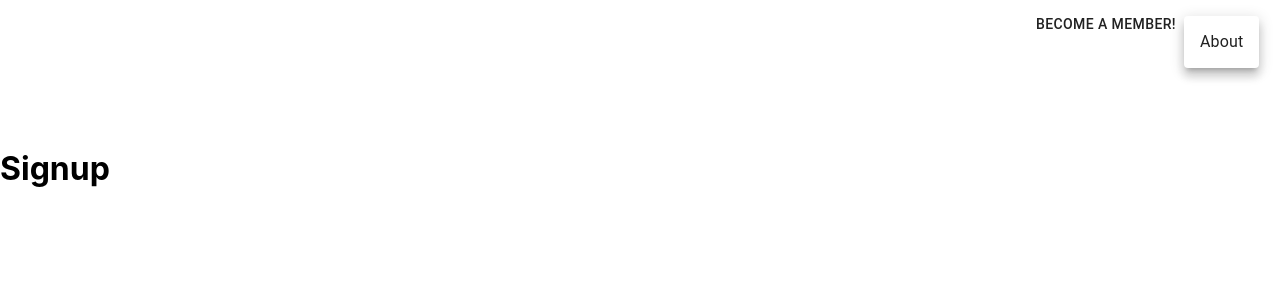
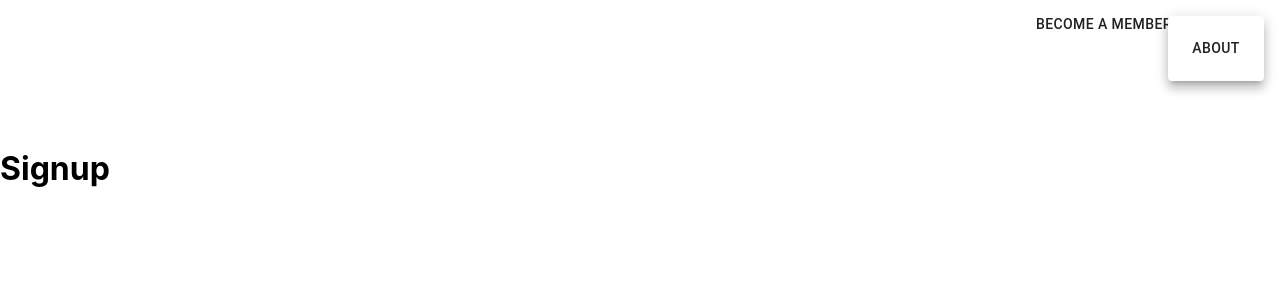
Before and after one commit to olbruket/website, a React (Create React App) app: page /signup in a window 1280 px wide. Both pictures are taken after a click on the button "More". Shown: the top 300 px of the page. Built offline with nearby package versions, Linux system fonts and the light colour scheme.

Commit message:
Added link to about page

```diff
--- a/src/components/Menu.js
+++ b/src/components/Menu.js
@@ -3,6 +3,8 @@ import IconButton from '@material-ui/core/IconButton';
 import Menu from '@material-ui/core/Menu';
 import MenuItem from '@material-ui/core/MenuItem';
 import MoreVertIcon from '@material-ui/icons/MoreVert';
+import { Button } from '@material-ui/core';
+import { NavLink } from 'react-router-dom';
 
 const LongMenu = () => {
   const [anchorEl, setAnchorEl] = React.useState(null);
@@ -32,7 +34,14 @@ const LongMenu = () => {
         open={Boolean(anchorEl)}
         onClose={handleClose}
       >
-        <MenuItem onClick={handleClose}>About</MenuItem>
+        <MenuItem onClick={handleClose}>
+          <Button
+            to={'/about'}
+            component={NavLink}
+          >
+            About
+          </Button>
+        </MenuItem>
       </Menu>
     </div>
   );
```
